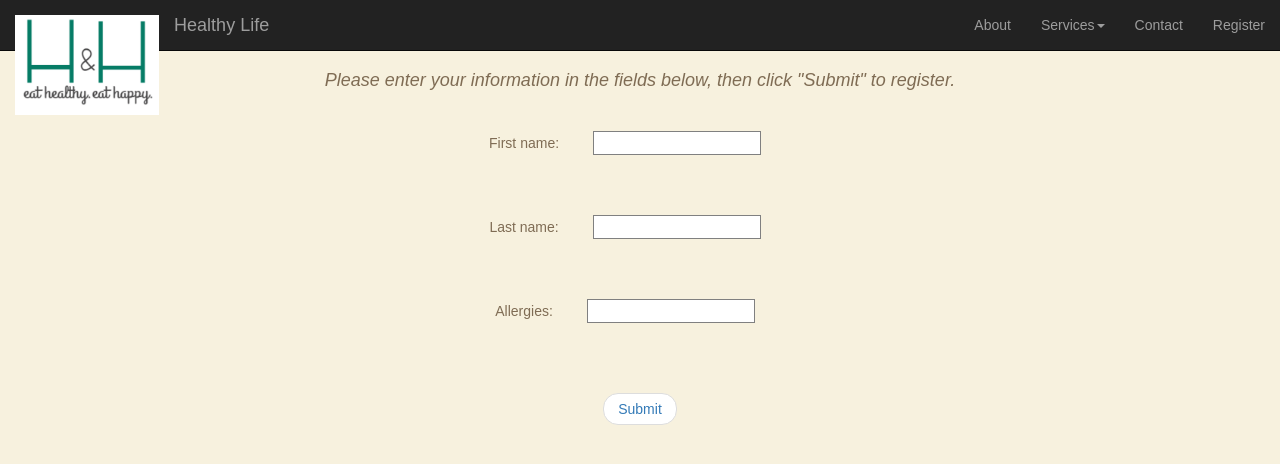
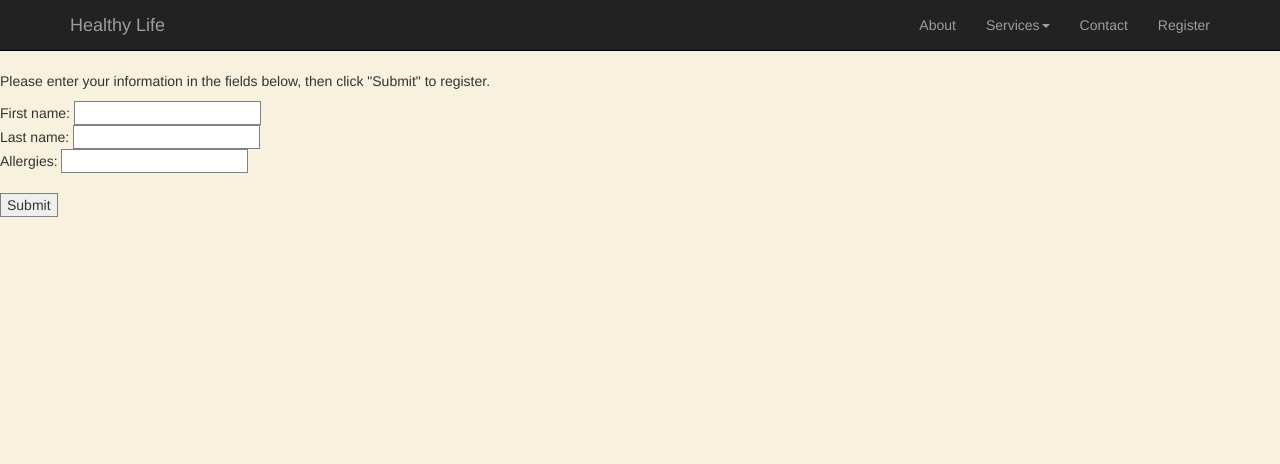
Before and after one commit to RichieC01/HappyHealthSheHacks, a plain HTML site: page registration.html in a window 1280 px wide. Drawn offline with Linux system fonts and the light colour scheme.

Commit message:
Update registration.html

```diff
--- a/registration.html
+++ b/registration.html
@@ -1,18 +1,15 @@
 <!DOCTYPE html>
 <html>
 <head>
-		<link rel ="stylesheet" href="style.css">
+		<link rel ="stylesheet" href="registrationStyle.css">
 		<link href="bootstrap-3.3.7/dist/css/bootstrap.min.css" rel="stylesheet">
 </head>
 <body id = "all">
 
 	<!--Navigation Bar-->
-	<nav class="navbar navbar-inverse navbar-static-top navbar-default">
-		<div class="container-fluid">
+	<nav class="navbar navbar-inverse navbar-static-top">
+		<div class="container">
 			<div class="navbar-header">
-				<a class="navbar-brand" href="index.html">
-        	<img alt="Brand" id="logo" src="logo.png" height=100px>
-      	</a>
 				<button type="button" class="navbar-toggle collapsed" data-toggle="collapse" data-target="#bs-example-navbar-collapse-1" aria-expanded="false">
 					<span class="sr-only">Toggle navigation</span>
 					<span class="icon-bar"></span>
@@ -40,34 +37,25 @@
 	</nav>
 
 	<div id = "content">
-	  <h4 id="regPrompt">Please enter your information in the fields below, then click "Submit" to register.</h4>
+	  <p>Please enter your information in the fields below, then click "Submit" to register.</p>
 
 	  <form id="frm1">
-	    <span class="field">First name: </span><input class="box" type="text" name="fname"><br>
-	    <span class="field">Last name: </span><input class="box" type="text" name="lname"><br>
-	    <span class="field">Allergies: </span><input class="box" type="text" name="aller"><br><br>
-	    <!-- <input type="button" onclick="myFunction()" value="Submit"> -->
+	    First name: <input type="text" name="fname"><br>
+	    Last name: <input type="text" name="lname"><br>
+	    Allergies:   <input type="text" name="aller"><br><br>
+	    <input type="button" onclick="myFunction()" value="Submit">
 	  </form>
 
-		<nav aria-label="...">
-			<ul class="pager">
-				<li><a onclick="myFunction()" value="Submit">Submit</a></li>
-			</ul>
-		</nav>
 
 	  <p id="demo"></p>
 
 	  <script>
 		  function myFunction() {
-
 		    var info = document.getElementById("frm1");
 		    localStorage.setItem("fname", info.elements[0].value);
 		    localStorage.setItem("lname", info.elements[1].value);
 		    localStorage.setItem("aller", info.elements[2].value);
-
-
 		    document.getElementById("frm1").submit();
-
 		  }
 		</script>
 	</div>
```
